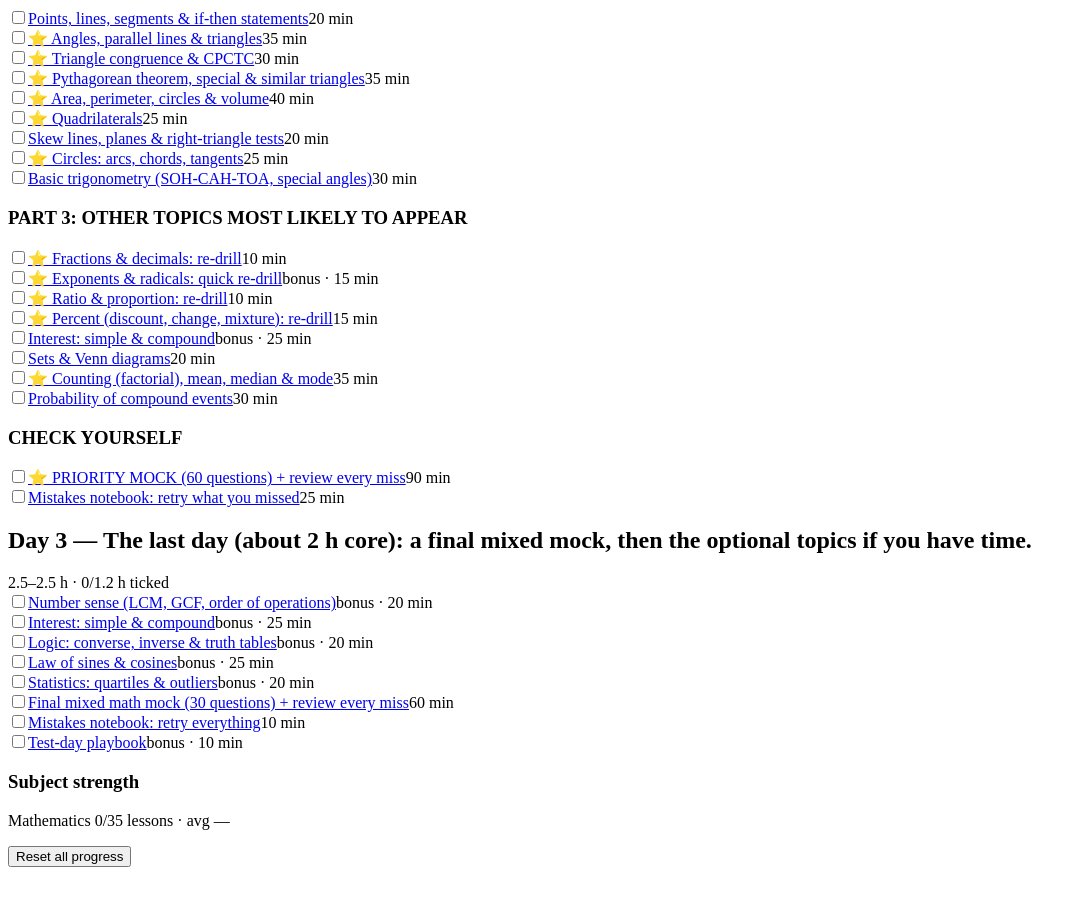
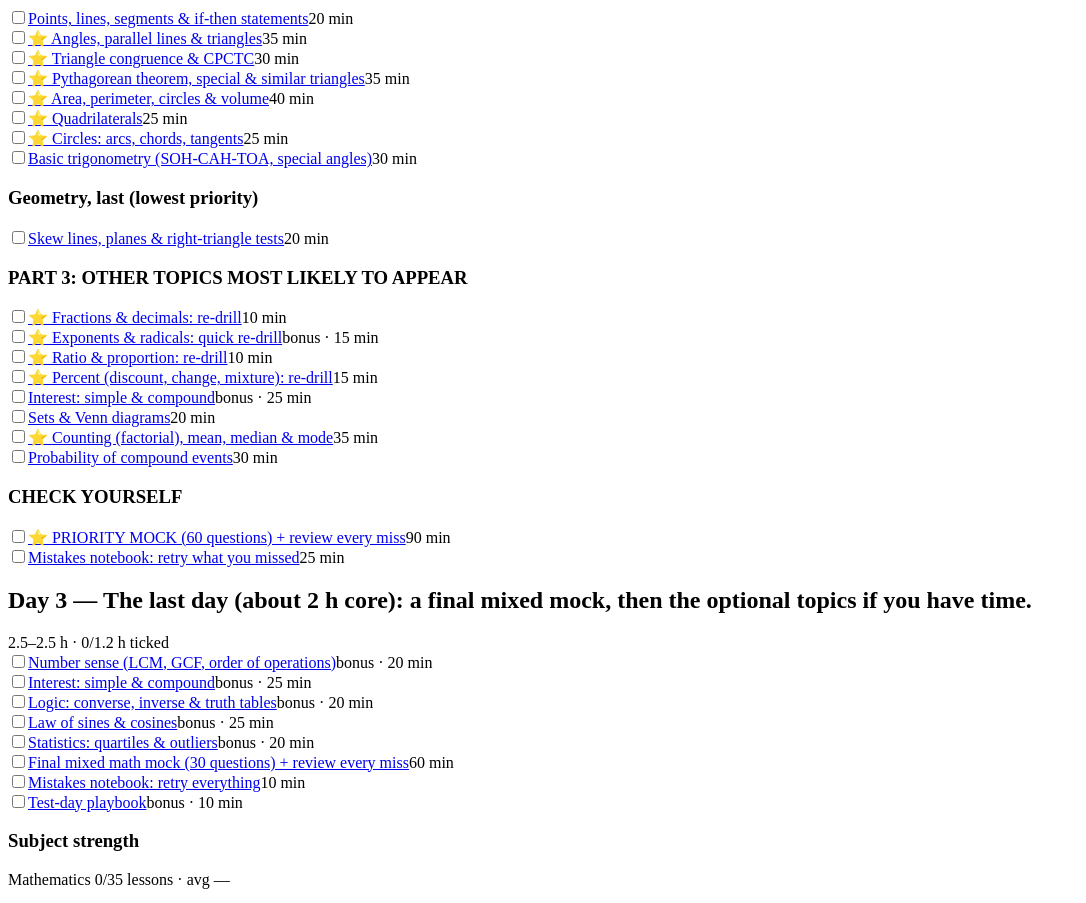
Before and after one commit to mannix-dean-marasigan/reviewer, a React (Vite) app: page /#/ in a window 1280 px wide. Shown: the part 1220-2123 px from the top of the page, without its empty margins (0-1086 px from the left). Built offline with nearby package versions, Linux system fonts and the light colour scheme; the HTML template or start-up script is replaced by a standard one.

Commit message:
Geometry order: skew lines last
Co-Authored-By: Claude Sonnet 5.5 <noreply@anthropic.com>

```diff
--- a/src/content/extras.ts
+++ b/src/content/extras.ts
@@ -57,9 +57,9 @@ export const PLAN: PlanDay[] = [
     { label: '⭐ Pythagorean theorem, special & similar triangles', minutes: 35, lesson: 'm-similar' },
     { label: '⭐ Area, perimeter, circles & volume', minutes: 40, lesson: 'm-shapes' },
     { label: '⭐ Quadrilaterals', minutes: 25, lesson: 'g-quads' },
-    { label: 'Skew lines, planes & right-triangle tests', minutes: 20, lesson: 'g-lines-planes' },
     { label: '⭐ Circles: arcs, chords, tangents', minutes: 25, lesson: 'g-circles' },
     { label: 'Basic trigonometry (SOH-CAH-TOA, special angles)', minutes: 30, lesson: 'm-trig' },
+    { group: 'Geometry, last (lowest priority)', label: 'Skew lines, planes & right-triangle tests', minutes: 20, lesson: 'g-lines-planes' },
     { group: 'PART 3: OTHER TOPICS MOST LIKELY TO APPEAR', label: '⭐ Fractions & decimals: re-drill', minutes: 10, lesson: 'm-fractions' },
     { label: '⭐ Exponents & radicals: quick re-drill', minutes: 15, lesson: 'm-exponents', tier: 'bonus' },
     { label: '⭐ Ratio & proportion: re-drill', minutes: 10, lesson: 'm-ratio' },
```
